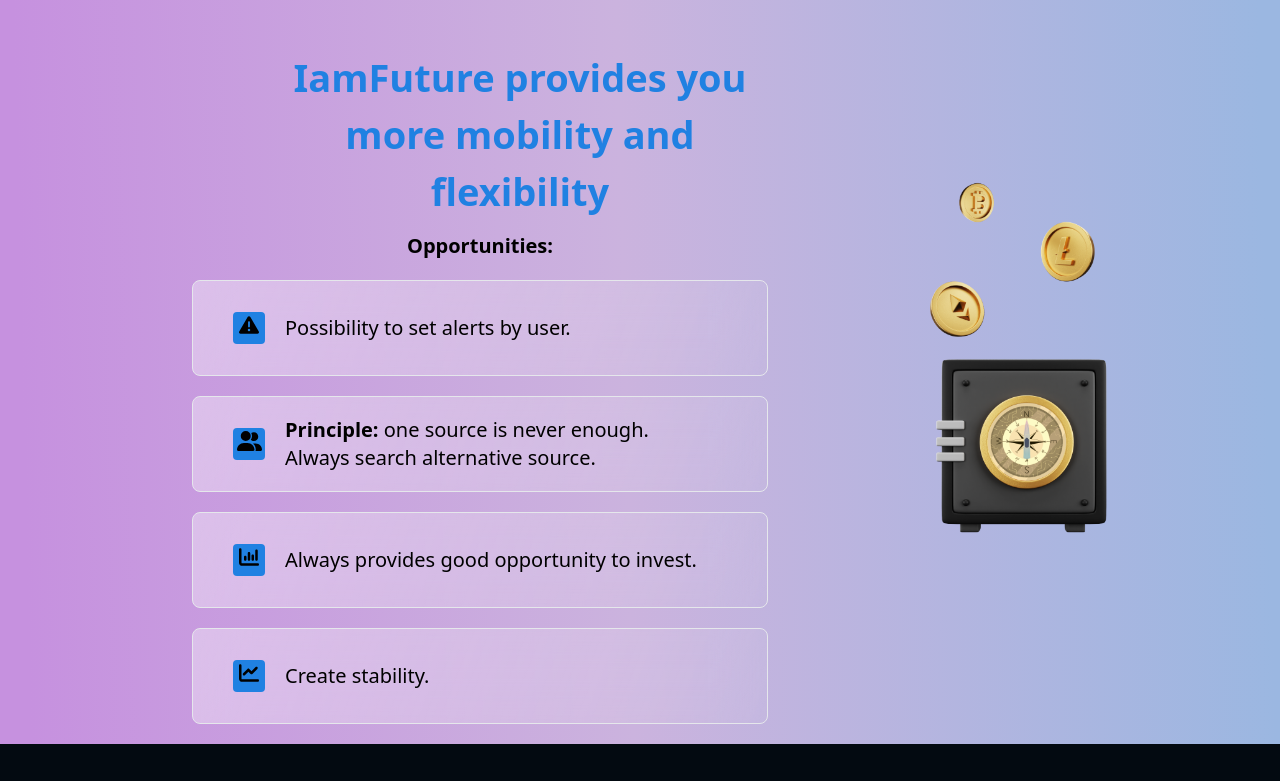
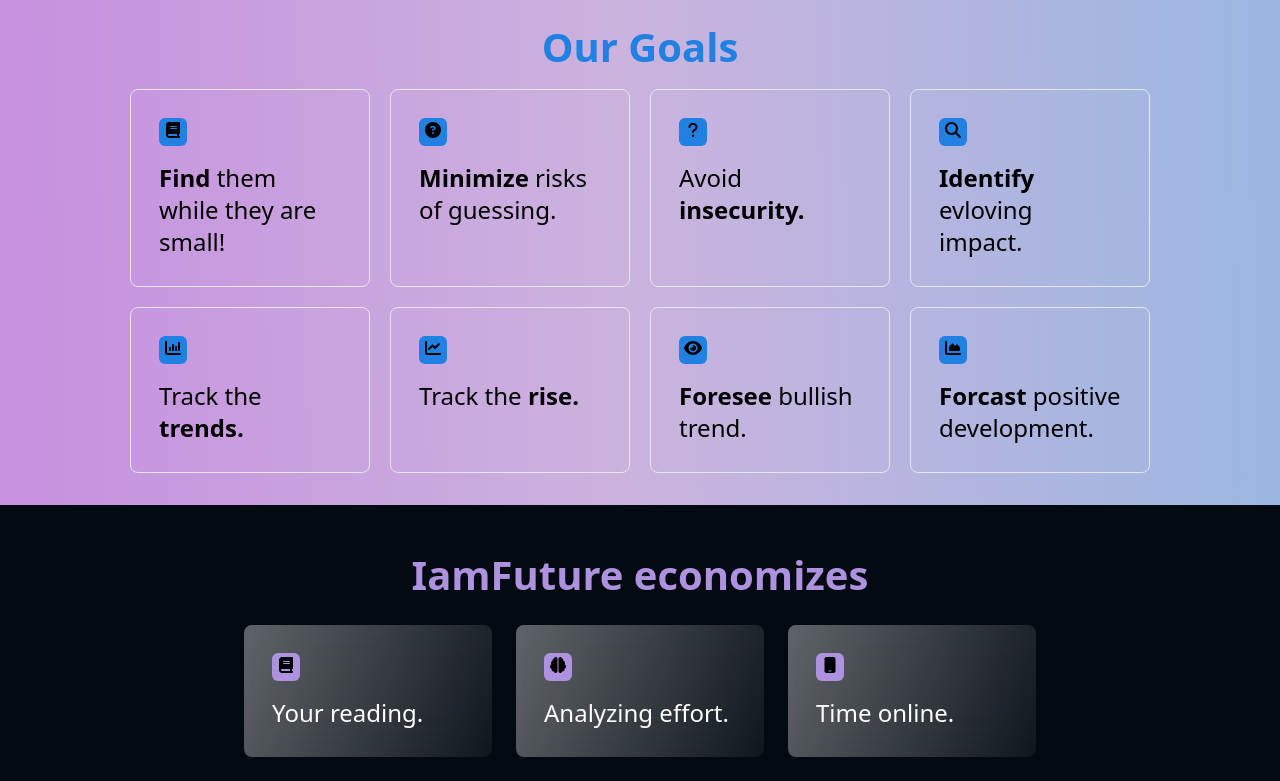
Before and after one commit to Dmitro1997/Foreacasting-landing-page, a React (Create React App) app: page / in a window 1280 px wide. Shown: the part 3080-3861 px from the top of the page. Built offline with nearby package versions, Linux system fonts and the light colour scheme.

Commit message:
update landing page

```diff
--- a/src/components/Economizes/Economizes.js
+++ b/src/components/Economizes/Economizes.js
@@ -1,9 +1,39 @@
 import React from "react";
+import { faBook, faBrain, faMobileAndroid } from "@fortawesome/free-solid-svg-icons";
+import { FontAwesomeIcon } from "@fortawesome/react-fontawesome";
 
 function Economizes() {
     return (
-        <div>
-            Economizes
+        <div className="bg-[#030A11] text-center py-10 px-5">
+            <div className="text-[#AE91DF] text-[40px] font-bold pb-5">
+                IamFuture economizes
+            </div>
+            <div className="flex justify-center gap-6">
+                <div className="bg-grey-card p-7 rounded-lg min-w-[20%]">
+                    <div className="rounded-md bg-[#AE91DF] w-7 h-7 self-center text-center mb-4">
+                        <FontAwesomeIcon icon={faBook}/>
+                    </div>
+                    <div className="text-xl text-left text-white">
+                        Your reading.
+                    </div>
+                </div>
+                <div className="bg-grey-card p-7 rounded-lg min-w-[20%]">
+                    <div className="rounded-md bg-[#AE91DF] w-7 h-7 self-center text-center mb-4">
+                        <FontAwesomeIcon icon={faBrain}/>
+                    </div>
+                    <div className="text-xl text-left text-white">
+                        Analyzing effort.
+                    </div>
+                </div>
+                <div className="bg-grey-card p-7 rounded-lg min-w-[20%]">
+                    <div className="rounded-md bg-[#AE91DF] w-7 h-7 self-center text-center mb-4">
+                        <FontAwesomeIcon icon={faMobileAndroid}/>
+                    </div>
+                    <div className="text-xl text-left text-white">
+                        Time online.
+                    </div>
+                </div>
+            </div>
         </div>
     )
 }
--- /dev/null
+++ b/src/components/OurGoals/OurGoals.js
@@ -0,0 +1,81 @@
+import React from "react";
+import { faBook, faSearch, faQuestion, faQuestionCircle, faChartColumn, faChartLine, faEye, faChartArea } from "@fortawesome/free-solid-svg-icons";
+import { FontAwesomeIcon } from "@fortawesome/react-fontawesome";
+
+function OurGoals() {
+    return (
+        <div className="bg-internatinal-family pt-10 pb-8 text-center">
+            <div className="text-[#2081E2] text-[40px] font-bold mb-3">
+                Our Goals
+            </div>
+            <div className="flex justify-center px-10 gap-5 flex-wrap">
+                <div className="p-7 rounded-lg min-w-[20%] max-w-[20%] border">
+                    <div className="rounded-md bg-[#2081E2] w-7 h-7 self-center text-center mb-4">
+                        <FontAwesomeIcon icon={faBook}/>
+                    </div>
+                    <div className="text-xl text-left text-black">
+                        <b>Find</b> them while they are small!
+                    </div>
+                </div>
+                <div className="p-7 rounded-lg min-w-[20%] max-w-[20%] border">
+                    <div className="rounded-md bg-[#2081E2] w-7 h-7 self-center text-center mb-4">
+                        <FontAwesomeIcon icon={faQuestionCircle}/>
+                    </div>
+                    <div className="text-xl text-left text-black">
+                        <b>Minimize</b> risks of guessing.
+                    </div>
+                </div>
+                <div className="p-7 rounded-lg min-w-[20%] max-w-[20%] border">
+                    <div className="rounded-md bg-[#2081E2] w-7 h-7 self-center text-center mb-4">
+                        <FontAwesomeIcon icon={faQuestion}/>
+                    </div>
+                    <div className="text-xl text-left text-black">
+                        Avoid <b>insecurity.</b>
+                    </div>
+                </div>
+                <div className="p-7 rounded-lg min-w-[20%] max-w-[20%] border">
+                    <div className="rounded-md bg-[#2081E2] w-7 h-7 self-center text-center mb-4">
+                        <FontAwesomeIcon icon={faSearch}/>
+                    </div>
+                    <div className="text-xl text-left text-black">
+                        <b>Identify</b> evloving impact.
+                    </div>
+                </div>
+                <div className="p-7 rounded-lg min-w-[20%] max-w-[20%] border">
+                    <div className="rounded-md bg-[#2081E2] w-7 h-7 self-center text-center mb-4">
+                        <FontAwesomeIcon icon={faChartColumn}/>
+                    </div>
+                    <div className="text-xl text-left text-black">
+                        Track the <b>trends.</b>
+                    </div>
+                </div>
+                <div className="p-7 rounded-lg min-w-[20%] max-w-[20%] border">
+                    <div className="rounded-md bg-[#2081E2] w-7 h-7 self-center text-center mb-4">
+                        <FontAwesomeIcon icon={faChartLine}/>
+                    </div>
+                    <div className="text-xl text-left text-black">
+                        Track the <b>rise.</b>
+                    </div>
+                </div>
+                <div className="p-7 rounded-lg min-w-[20%] max-w-[20%] border">
+                    <div className="rounded-md bg-[#2081E2] w-7 h-7 self-center text-center mb-4">
+                        <FontAwesomeIcon icon={faEye}/>
+                    </div>
+                    <div className="text-xl text-left text-black">
+                        <b>Foresee</b> bullish trend.
+                    </div>
+                </div>
+                <div className="p-7 rounded-lg min-w-[20%] max-w-[20%] border">
+                    <div className="rounded-md bg-[#2081E2] w-7 h-7 self-center text-center mb-4">
+                        <FontAwesomeIcon icon={faChartArea}/>
+                    </div>
+                    <div className="text-xl text-left text-black">
+                        <b>Forcast</b> positive development.
+                    </div>
+                </div>
+            </div>
+        </div>
+    )
+}
+
+export default OurGoals;
--- a/src/container/body/index.js
+++ b/src/container/body/index.js
@@ -4,6 +4,7 @@
 import Economizes from "../../components/Economizes/Economizes";
 import Hero from "../../components/Hero/Hero";
 import InternationalFamily from "../../components/InternationalFamily/InternationalFamily";
+import OurGoals from "../../components/OurGoals/OurGoals";
 import Provides from "../../components/Privides/Provides";
 import WhatToBuy from "../../components/WhatToBuy/WhatToBuy";
 import WhereWeGetData from "../../components/WhereWeGetData/WhereWeGetData";
@@ -16,8 +17,9 @@
             <AboutCompany></AboutCompany>
             <InternationalFamily></InternationalFamily>
             <AboutUs></AboutUs>
-            {/* <WhereWeGetData></WhereWeGetData>
-            <Economizes></Economizes> */}
+            {/* <WhereWeGetData></WhereWeGetData> */}
+            <OurGoals></OurGoals>
+            <Economizes></Economizes>
             <Provides></Provides>
         </div>
     )
```
